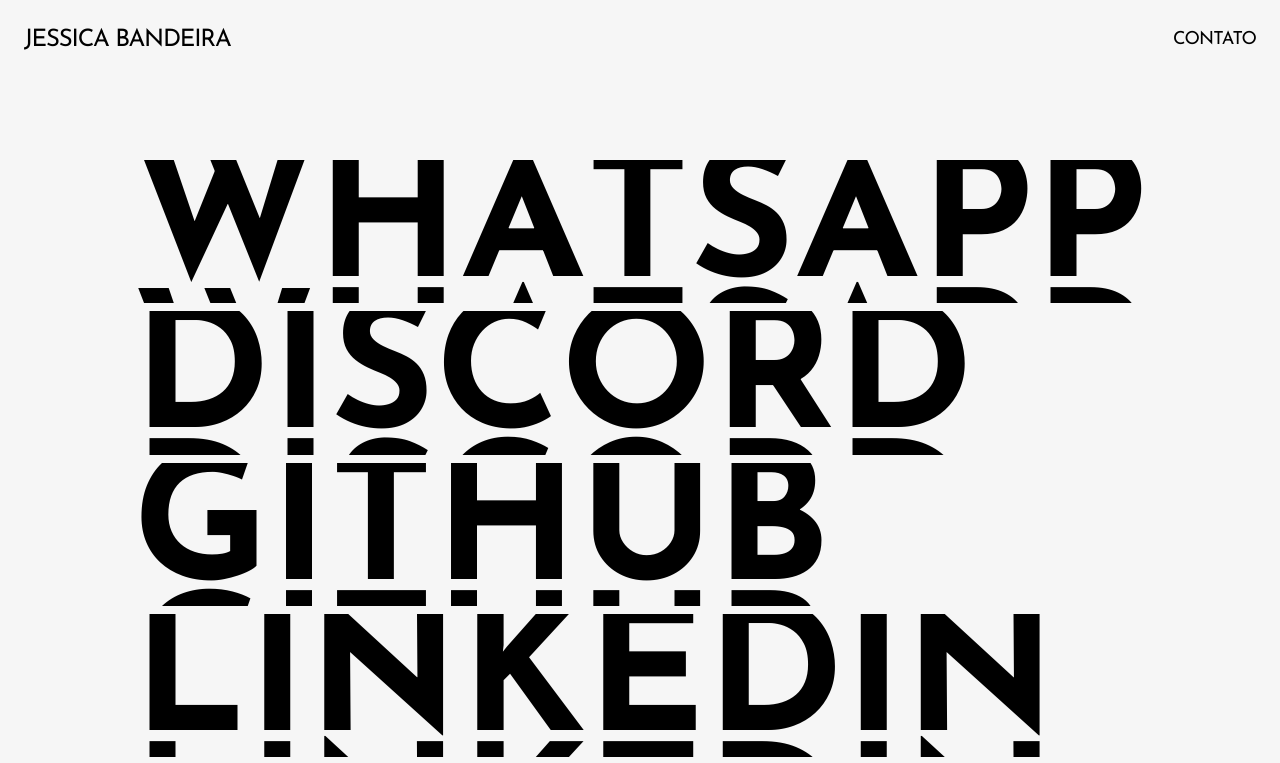
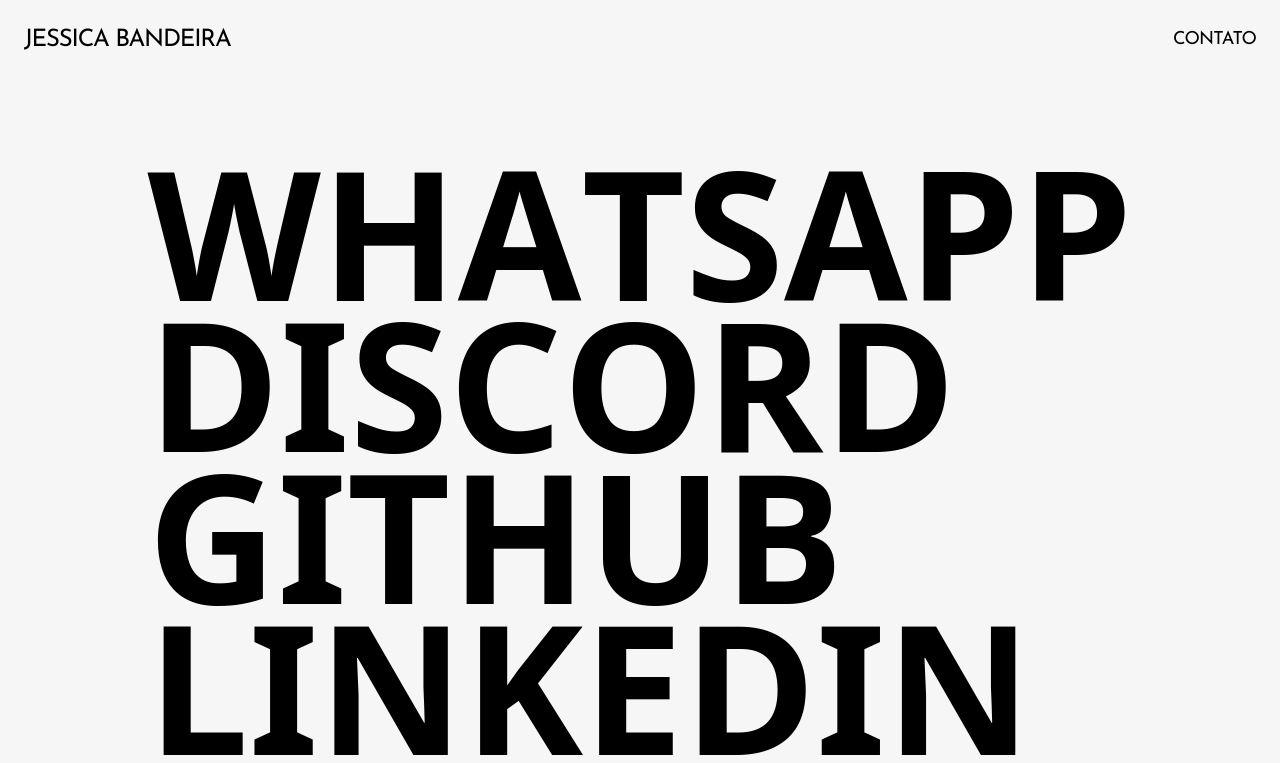
Before and after one commit to jessicasantosb/portfolio, a Next.js app: page /contact in a window 1280 px wide. Shown: the top 763 px of the page. Built offline with nearby package versions, Linux system fonts and the light colour scheme.

Commit message:
style: change link font

```diff
--- a/src/components/flip-link.tsx
+++ b/src/components/flip-link.tsx
@@ -15,7 +15,7 @@
       whileHover="hovered"
       href={href}
       target="_blank"
-      className="relative block overflow-hidden whitespace-nowrap font-black uppercase text-[14vw]"
+      className="relative block overflow-hidden whitespace-nowrap font-sans font-black uppercase text-[14vw]"
       style={{
         lineHeight: 0.8,
       }}
```
